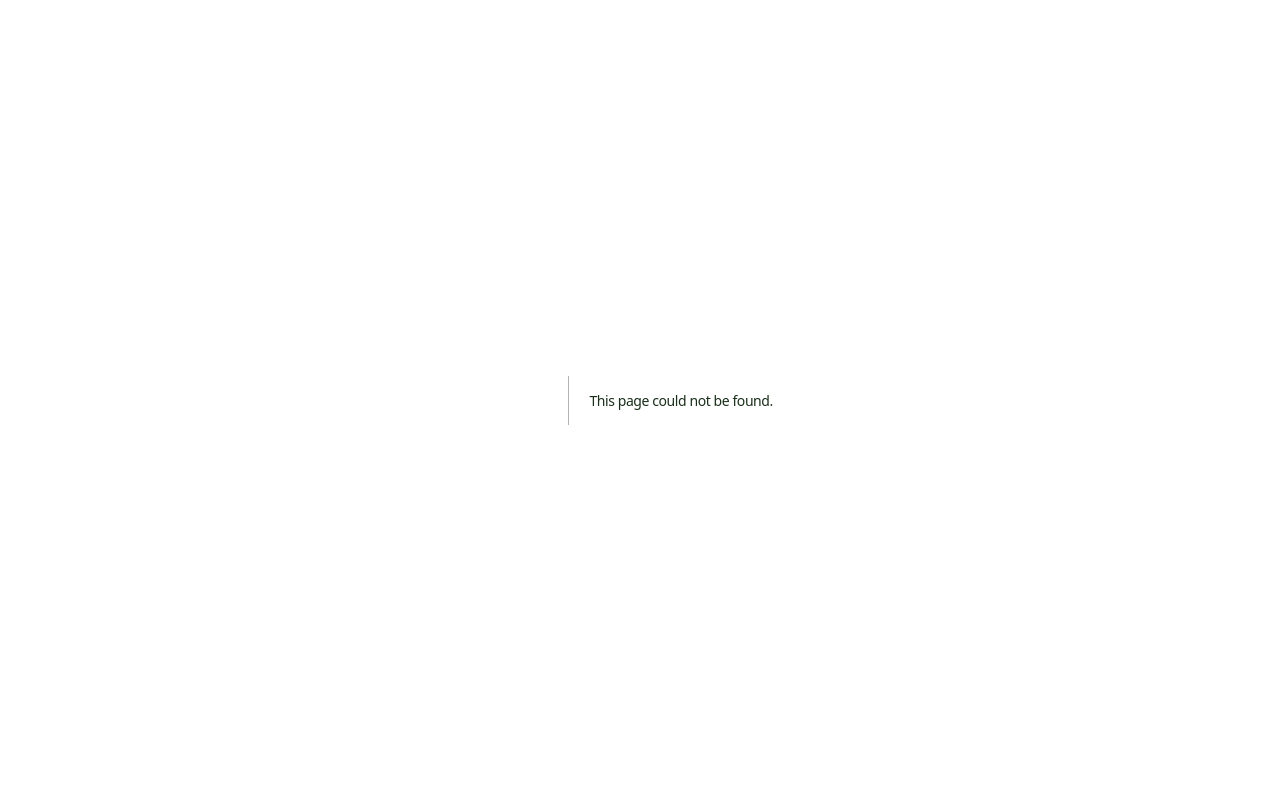
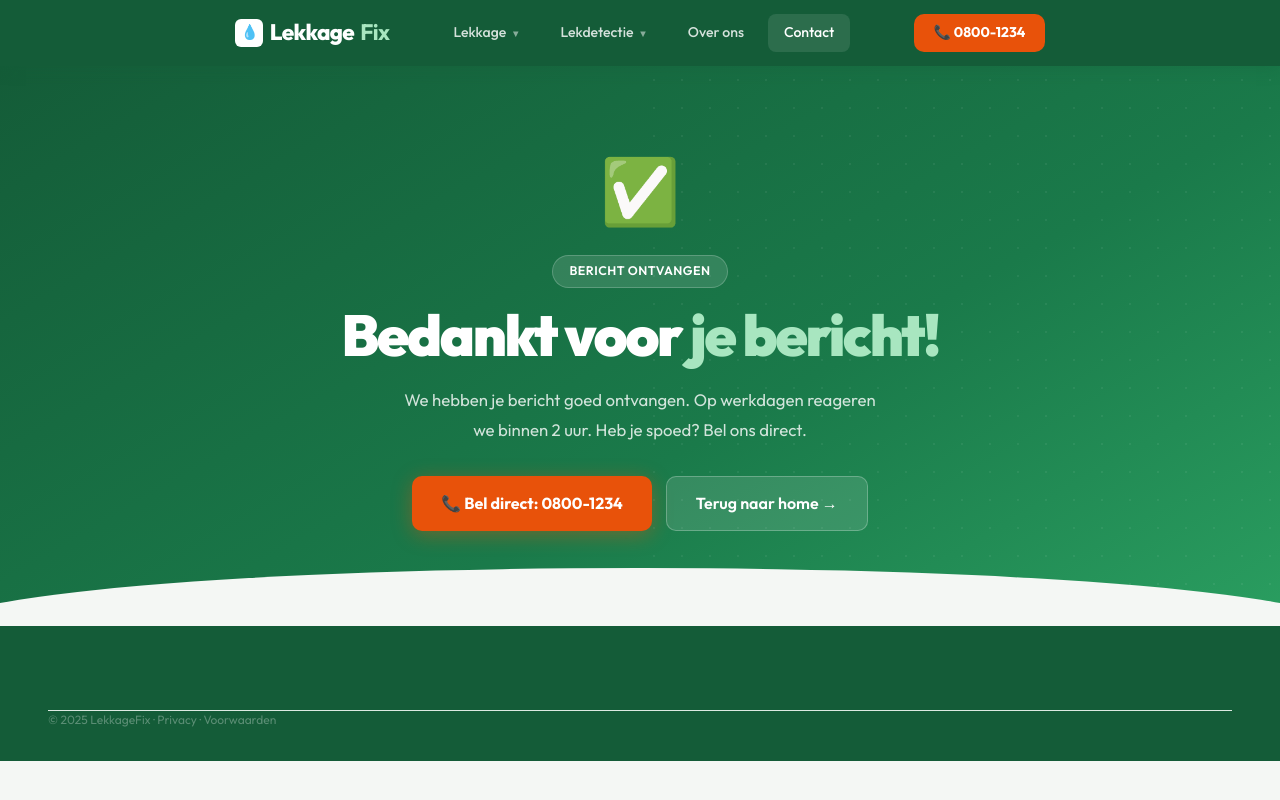
Before and after one commit to SanderKooi/lekkage, a Next.js app: page /bedankt in a window 1280 px wide. Before the commit this address had no page. Built offline with nearby package versions, Linux system fonts and the light colour scheme.

Commit message:
Create bedankt.jsx

```diff
--- /dev/null
+++ b/pages/bedankt.jsx
@@ -0,0 +1,48 @@
+import Head from 'next/head'
+import Nav from '../components/Nav'
+
+const PHONE = '0800-1234'
+const PHONE_DISPLAY = '0800-1234'
+
+export default function Bedankt() {
+  return (
+    <>
+      <Head>
+        <title>Bedankt voor je bericht – LekkageFix</title>
+        <meta name="description" content="We hebben je bericht ontvangen en nemen snel contact op." />
+        <meta name="robots" content="noindex, nofollow" />
+        <meta name="viewport" content="width=device-width, initial-scale=1" />
+        <link rel="preconnect" href="https://fonts.googleapis.com" />
+        <link href="https://fonts.googleapis.com/css2?family=Outfit:wght@300;400;500;600;700;800;900&display=swap" rel="stylesheet" />
+      </Head>
+
+      <Nav activePath="/contact" />
+
+      <section className="hero" style={{minHeight:'70vh'}}>
+        <div className="hero-dots" />
+        <div className="hero-inner" style={{gridTemplateColumns:'1fr',maxWidth:'640px',margin:'0 auto',textAlign:'center'}}>
+          <div>
+            <div style={{fontSize:'4rem',marginBottom:'1rem'}}>✅</div>
+            <div className="hero-badge" style={{justifyContent:'center',marginBottom:'1rem'}}>Bericht ontvangen</div>
+            <h1>Bedankt voor <em>je bericht!</em></h1>
+            <p className="hero-sub" style={{maxWidth:'480px',margin:'0 auto 2rem'}}>
+              We hebben je bericht goed ontvangen. Op werkdagen reageren we binnen 2 uur. Heb je spoed? Bel ons direct.
+            </p>
+            <div className="hero-actions" style={{justifyContent:'center'}}>
+              <a href={`tel:${PHONE}`} className="btn-call">📞 Bel direct: {PHONE_DISPLAY}</a>
+              <a href="/" className="btn-ghost">Terug naar home →</a>
+            </div>
+          </div>
+        </div>
+      </section>
+
+      <footer>
+        <div className="footer-bottom" style={{borderTop:'1px solid var(--border)'}}>
+          <p>© 2025 LekkageFix · <a href="#">Privacy</a> · <a href="#">Voorwaarden</a></p>
+        </div>
+      </footer>
+
+      <a href={`tel:${PHONE}`} className="mobile-cta">📞 Bel nu: {PHONE_DISPLAY} (24/7 bereikbaar)</a>
+    </>
+  )
+}
```
